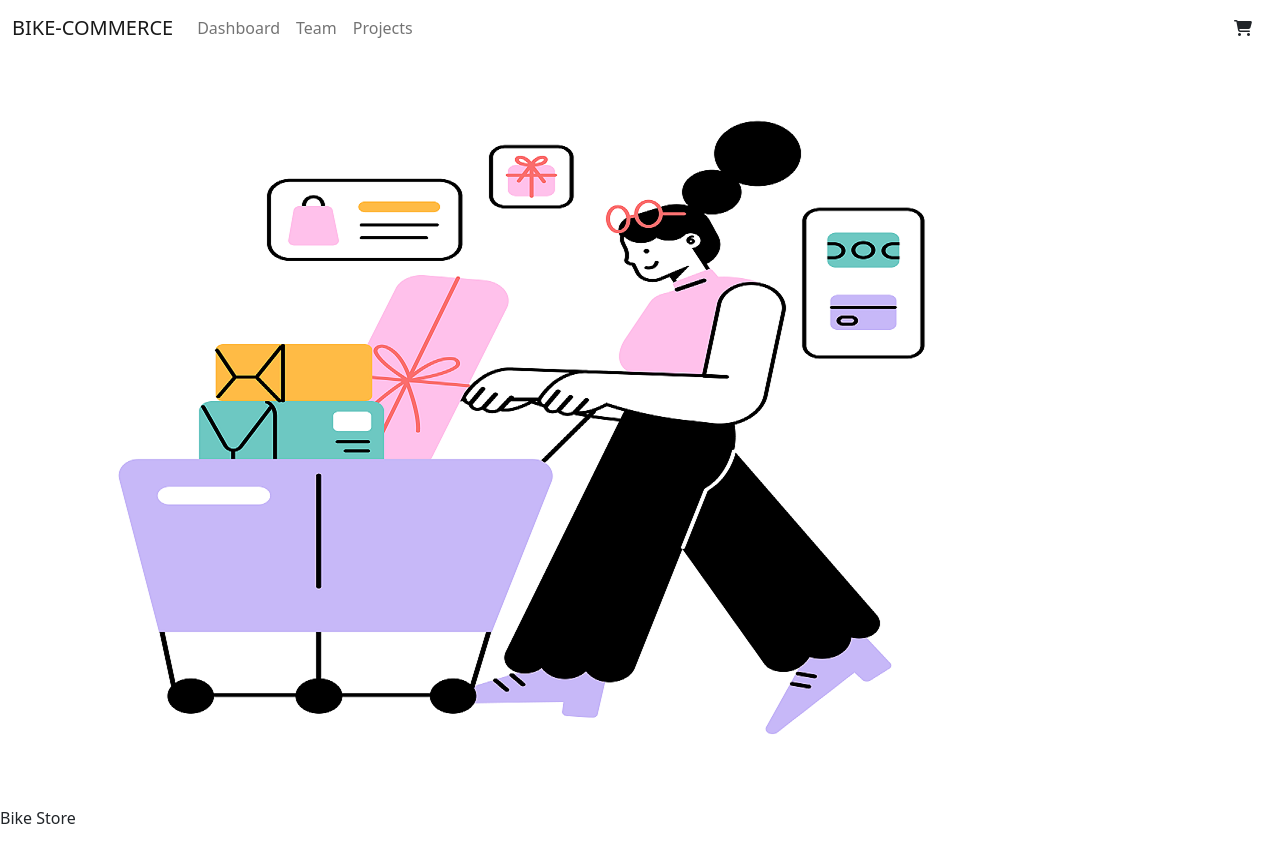
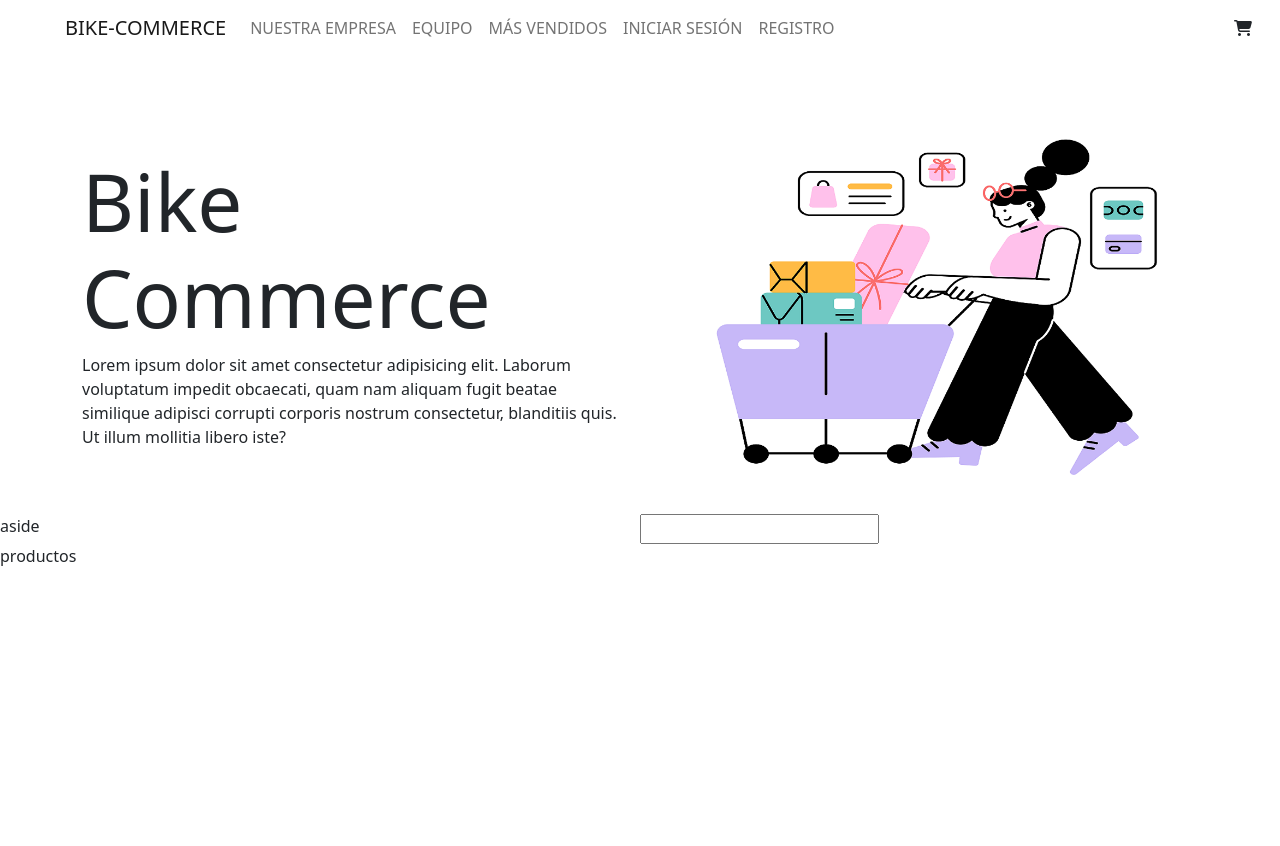
Before and after one commit to broly94/NUCBA-integrador-javascript, a plain HTML site: page index.html in a window 1280 px wide. After the commit the page ends 800 px from the top, so only its background shows below. Drawn offline with nearby package versions, Linux system fonts and the light colour scheme.

Commit message:
Organizando el main

```diff
--- a/assets/style.scss
+++ b/assets/style.scss
@@ -23,10 +23,7 @@ body {
 }
 /** CONFIGURACION GENERAL END*/
 
-/** CONFIGURACION ESQUELETO*/
-
-/** CONFIGURACION ESQUELETO END*/
-
+/** HEADER **/
 .contenedor-principal{
     .header{
         img{
@@ -34,3 +31,23 @@ body {
         }
     }
 }
+/** HEADER END **/
+
+/** NAVBAR */
+.nav-principal {
+    margin-right: 0px!important;
+}
+/** NAVBAR */
+
+/** CONFIGURACION ESQUELETO MAIN*/
+.main {
+    display: grid;
+    width: 100%;
+    grid-template-areas: "search"
+                         "aside productos";
+    grid-template-rows: 1fr 1fr;
+    grid-template-columns:1fr 1fr;
+}
+
+
+/** CONFIGURACION ESQUELETO MAIN END */
--- a/index.html
+++ b/index.html
@@ -1,23 +1,21 @@
 <!DOCTYPE html>
 <html lang="en">
-
    <head>
-    <meta charset="UTF-8">
-    <meta http-equiv="X-UA-Compatible" content="IE=edge">
-    <meta name="viewport" content="width=device-width, initial-scale=1.0">
+      <meta charset="UTF-8" />
+      <meta http-equiv="X-UA-Compatible" content="IE=edge" />
+      <meta name="viewport" content="width=device-width, initial-scale=1.0" />
       <!--Estilos custom-->
-    <link rel="stylesheet" href="./assets/style.css">
+      <link rel="stylesheet" href="./assets/style.css" />
       <!--Normalize CSS-->
-    <link rel="stylesheet" href="./assets/normalize.css">
+      <link rel="stylesheet" href="./assets/normalize.css" />
       <!-- Bootstrap 5 CDN CSS-->
-    <link href="https://cdn.jsdelivr.net/npm/bootstrap@5.1.3/dist/css/bootstrap.min.css" rel="stylesheet">
+      <link href="https://cdn.jsdelivr.net/npm/bootstrap@5.1.3/dist/css/bootstrap.min.css" rel="stylesheet" />
       <!-- FontAwesome-->
       <script src="https://kit.fontawesome.com/07dfb01708.js" crossorigin="anonymous"></script>
       <title>NUCBA-Integrador-Javascript</title>
    </head>
 
    <body>
-
       <div class="contenedor-principal">
          <header class="header">
             <!-- Navbar -->
@@ -25,28 +23,38 @@
                <!-- Container wrapper -->
                <div class="container-fluid">
                   <!-- Toggle button -->
-                    <button class="navbar-toggler" type="button" data-bs-toggle="collapse"
-                        data-bs-target="#navbarSupportedContent" aria-controls="navbarSupportedContent"
-                        aria-expanded="false" aria-label="Toggle navigation">
+                  <button
+                     class="navbar-toggler"
+                     type="button"
+                     data-bs-toggle="collapse"
+                     data-bs-target="#navbarSupportedContent"
+                     aria-controls="navbarSupportedContent"
+                     aria-expanded="false"
+                     aria-label="Toggle navigation"
+                  >
                      <i class="fas fa-bars"></i>
                   </button>
 
                   <!-- Collapsible wrapper -->
-                    <div class="collapse navbar-collapse" id="navbarSupportedContent">
+                  <div class="collapse navbar-collapse container" id="navbarSupportedContent">
                      <!-- Navbar brand -->
-                        <a class="navbar-brand mt-2 mt-lg-0" href="#">
-                            BIKE-COMMERCE
-                        </a>
+                     <a class="navbar-brand mt-2 mt-lg-0" href="#"> BIKE-COMMERCE </a>
                      <!-- Left links -->
                      <ul class="navbar-nav me-auto mb-2 mb-lg-0">
                         <li class="nav-item">
-                                <a class="nav-link" href="#">Dashboard</a>
+                           <a class="nav-link text-uppercase" href="#">Nuestra empresa</a>
                         </li>
                         <li class="nav-item">
-                                <a class="nav-link" href="#">Team</a>
+                           <a class="nav-link text-uppercase" href="#">Equipo</a>
                         </li>
                         <li class="nav-item">
-                                <a class="nav-link" href="#">Projects</a>
+                           <a class="nav-link text-uppercase" href="#">Más vendidos</a>
+                        </li>
+                        <li class="nav-item">
+                            <a class="nav-link text-uppercase" href="#">Iniciar Sesión</a>
+                         </li>
+                         <li class="nav-item">
+                            <a class="nav-link text-uppercase" href="#">Registro</a>
                          </li>
                      </ul>
                      <!-- Left links -->
@@ -64,37 +72,41 @@
                </div>
                <!-- Container wrapper -->
             </nav>
-            <div class="contanedor-header">
-                <img src="./assets/images/header-logo-ecommerce.png" alt="logo e-commerce bike" width="auto" height="auto">
-                <p>Bike Store</p>
+            <!--Navbar End-->
+
+            <!--Head-->
+            <div class="contanedor-header container pt-5">
+               <div class="row d-flex justify-content-center align-items-center">
+                  <div class="col-12 col-md-6">
+                      <h1 class="display-1 h1">Bike Commerce</h1>
+                      <p>Lorem ipsum dolor sit amet consectetur adipisicing elit. Laborum voluptatum impedit obcaecati, quam nam aliquam fugit beatae similique adipisci corrupti corporis nostrum consectetur, blanditiis quis. Ut illum mollitia libero iste?</p>
                 </div>
-            <!-- Navbar -->
+                <div class="col-12 col-md-6">
+                      <img src="./assets/images/header-logo-ecommerce.png" alt="logo e-commerce bike" width="auto" height="auto" />
+                  </div>
+               </div>
+            </div>
+            <!--Head end-->
          </header>
+
+         <!--Main-->
          <main class="main">
-            <aside class="aside-categorias">
+             <aside class="aside-categorias">aside</aside>
+             <div class="busqueda"><input type="search"></div>
+            <section class="section-productos">productos</section>
+            <section class="section-mas-vendidos"></section>
+         </main>
+         <!--Main-->
 
-            </aside>
-            <section class="section-productos">
-
-            </section>
-            <section class="section-mas-vendidos">
-
-            </section>
-        </main>
          <footer class="footer">
-            <div class="menu-redes-sociales">
+            <div class="menu-redes-sociales"></div>
+            <div class="menu-footer"></div>
+         </footer>
 
       </div>
-            <div class="menu-footer">
-
-            </div>
-        </footer>
-    </div>
-
 
       <script type="module" src="./assets/js/index.js"></script>
       <!-- Bootstrap 5 CDN JS-->
       <script src="https://cdn.jsdelivr.net/npm/bootstrap@5.1.3/dist/js/bootstrap.bundle.min.js"></script>
    </body>
-
 </html>
```
Also changed, not shown: assets/style.css, 1 other file. Lines whose indentation alone changed are shown as unchanged.
